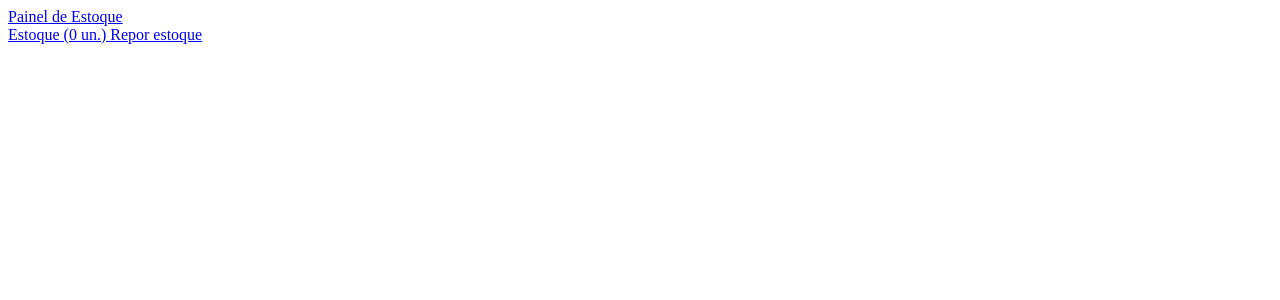
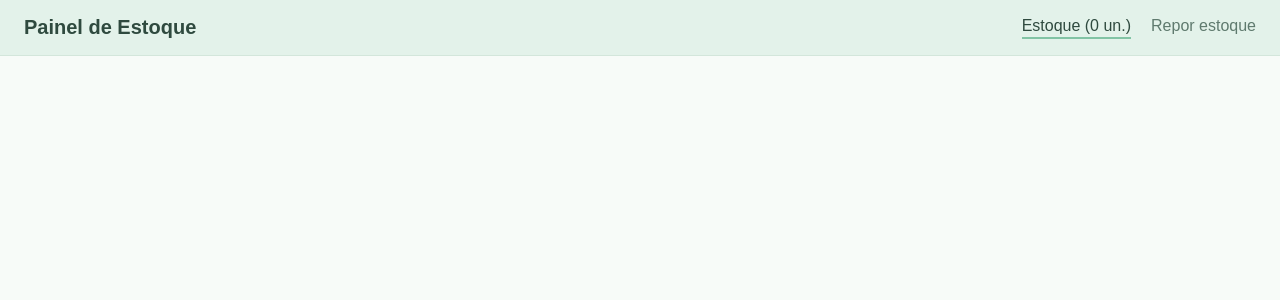
Before and after one commit to mariaritacasagrande/CentralDeCompras-Estoque, an Angular app: page / in a window 1280 px wide. Shown: the top 300 px of the page. Built offline with nearby package versions, Linux system fonts and the light colour scheme.

Commit message:
Inclsusãod e estilo

```diff
--- a/src/app/app.css
+++ b/src/app/app.css
@@ -0,0 +1,8 @@
+:host { display: block; }
+.topo { display: flex; justify-content: space-between; align-items: center;
+        padding: 16px 24px; background: var(--topo); border-bottom: 1px solid var(--borda); }
+.marca { font-weight: 700; font-size: 1.25rem; text-decoration: none; color: var(--texto); }
+nav { display: flex; gap: 20px; }
+nav a { text-decoration: none; color: var(--texto-suave); padding-bottom: 2px; }
+nav a.ativo { color: var(--texto); border-bottom: 2px solid var(--primaria-forte); }
+.conteudo { max-width: 1000px; margin: 0 auto; padding: 24px; }
--- a/src/styles.css
+++ b/src/styles.css
@@ -1 +1,28 @@
 /* You can add global styles to this file, and also import other style files */
+:root {
+  --fundo: #f7fbf8;
+  --superficie: #ffffff;
+  --topo: #e3f2ea;
+  --borda: #d3e6db;
+
+  --texto: #2f4a3f;
+  --texto-suave: #5f7a6e;
+
+  --primaria: #9fd4bb;
+  --primaria-forte: #82c4a5;
+  --destaque: #2f7d5b;
+
+  --ok-fundo: #d8f0e2;
+  --ok-texto: #276a47;
+  --aviso-fundo: #ffe6d2;
+  --aviso-texto: #8a4b12;
+  --erro-fundo: #fde0e4;
+  --erro-texto: #9c3348;
+}
+
+body {
+  margin: 0;
+  background: var(--fundo);
+  color: var(--texto);
+  font-family: Arial, Helvetica, sans-serif;
+}
```
